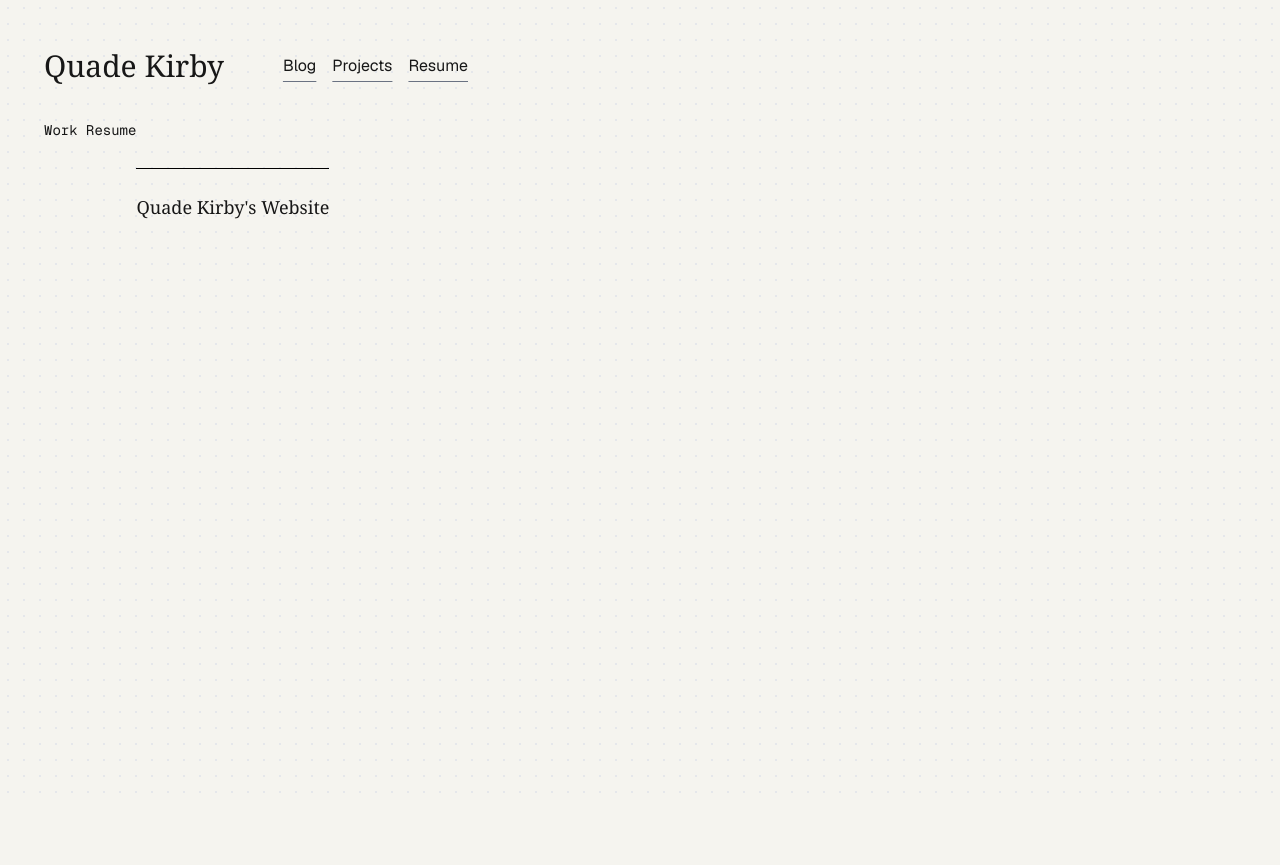
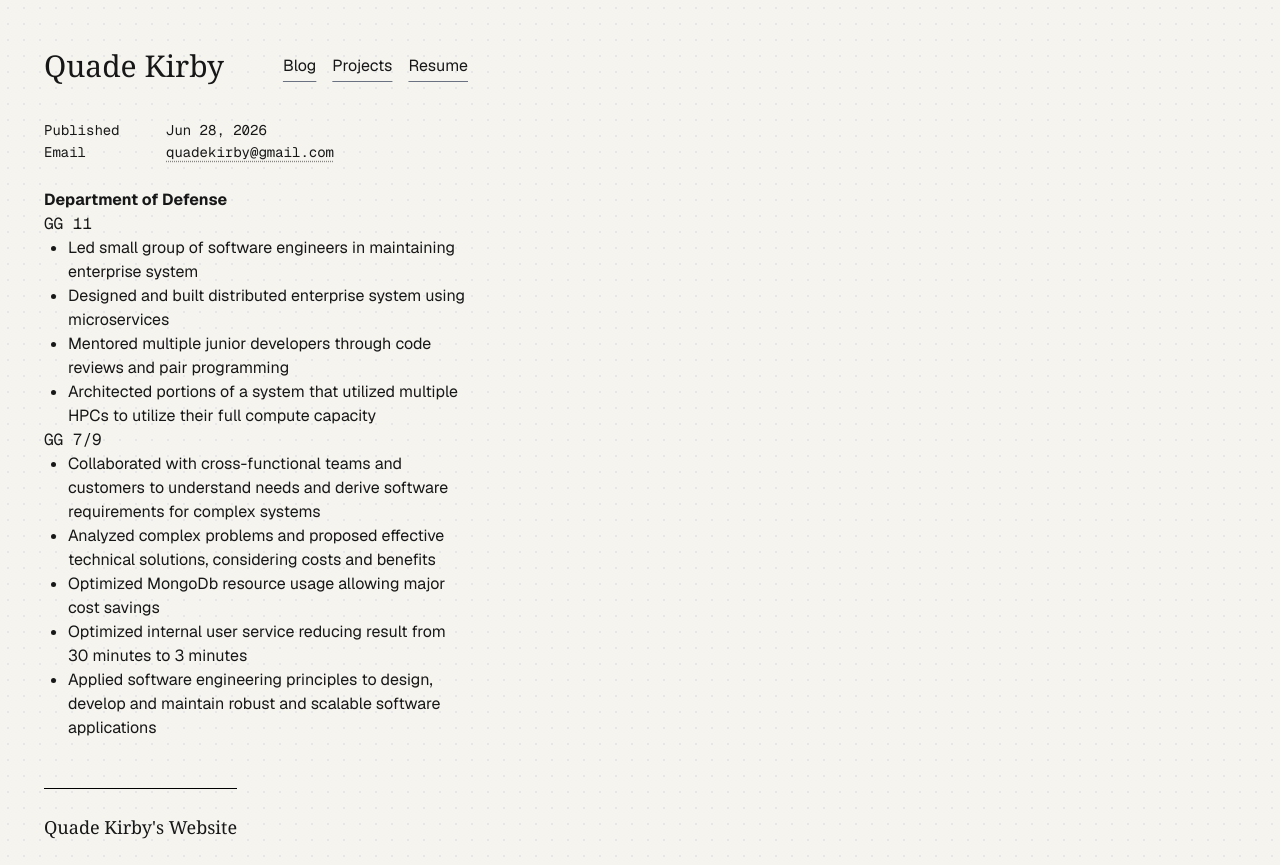
Before and after one commit to OrangeHoopla/personal-site, a Next.js app: page /resume in a window 1280 px wide. Before the commit the page ends 800 px from the top, so only its background shows below. Built offline with nearby package versions, Linux system fonts and the light colour scheme.

Commit message:
minor updates to resume page

```diff
--- a/app/resume/page.js
+++ b/app/resume/page.js
@@ -7,10 +7,47 @@ export default function Resume() {
   <div className='w-full mx-auto'>
     <div className='flex content-start flex-wrap min-h-screen items-left w-2/5 font-sans  sm:justify-start px-11 '>
 
-        <Navbar/>
-        <p className='font-mono text-sm pb-9'>
-            Work Resume
-        </p>
+        <Navbar />
+
+
+
+        <div className="grid md:grid-cols-[120px_1fr] gap-0.5 font-mono text-sm mb-6">
+                    <div>Published</div>
+                    <div>Jun 28, 2026</div>
+                    <div className="max-md:mt-2">Email</div>
+                    <div className="group relative cursor-default">
+                        <span className="underline decoration-dotted decoration-foreground/50 underline-offset-4">quadekirby@gmail.com</span>
+                    </div>
+                    {/* <div className="max-md:mt-2">Paper</div> */}
+                    <div>
+                        {/* <a href="/download/Documentation.pdf" target="_blank" className="!text-foreground underline underline-offset-2">
+                            Documentation.pdf
+                        </a> */}
+                    </div>
+        </div>
+        <div>
+          <h2 className="font-bold">Department of Defense</h2>
+          <h3 className="font-mono">GG 11</h3>
+
+          <ul className="list-disc pl-6">
+            <li>Led small group of software engineers in maintaining enterprise system</li>
+            <li>Designed and built distributed enterprise system using microservices</li>
+            <li>Mentored multiple junior developers through code reviews and pair programming</li>
+            <li>Architected portions of a system that utilized multiple HPCs to utilize their full compute capacity</li>
+          </ul>
+
+          <h3 className="font-mono">GG 7/9</h3>
+          <ul className="list-disc pl-6">
+            <li>Collaborated with cross-functional teams and customers to understand needs and derive software requirements for complex systems</li>
+            <li>Analyzed complex problems and proposed effective technical solutions, considering costs and benefits</li>
+            <li>Optimized MongoDb resource usage allowing major cost savings</li>
+            <li>Optimized internal user service reducing result from 30 minutes to 3 minutes</li>
+            <li>Applied software engineering principles to design, develop and maintain robust and scalable software applications</li>
+          </ul>
+        </div>
+
+
+
 
         <Footer/>
 
```
